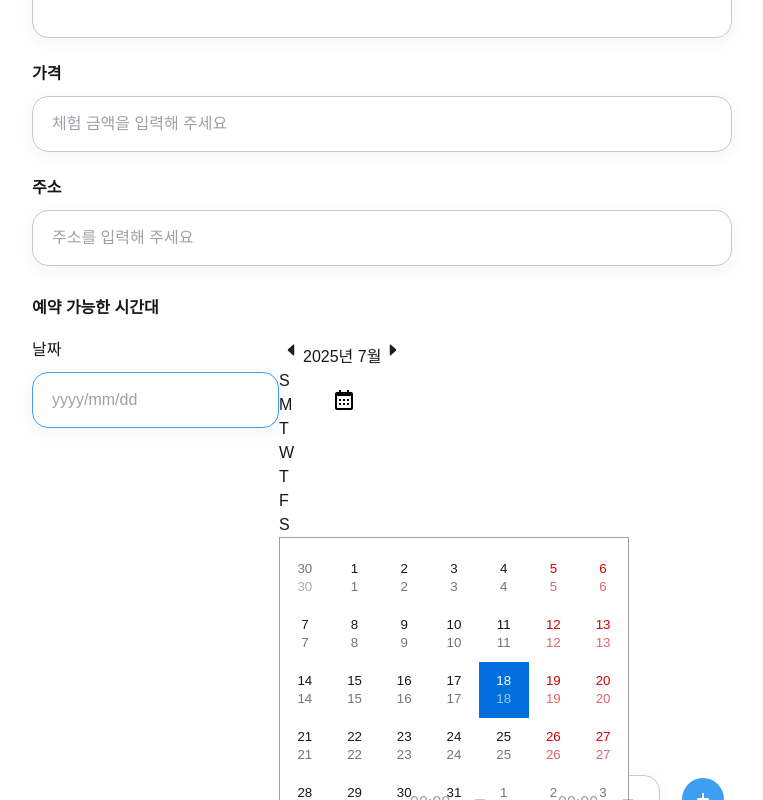
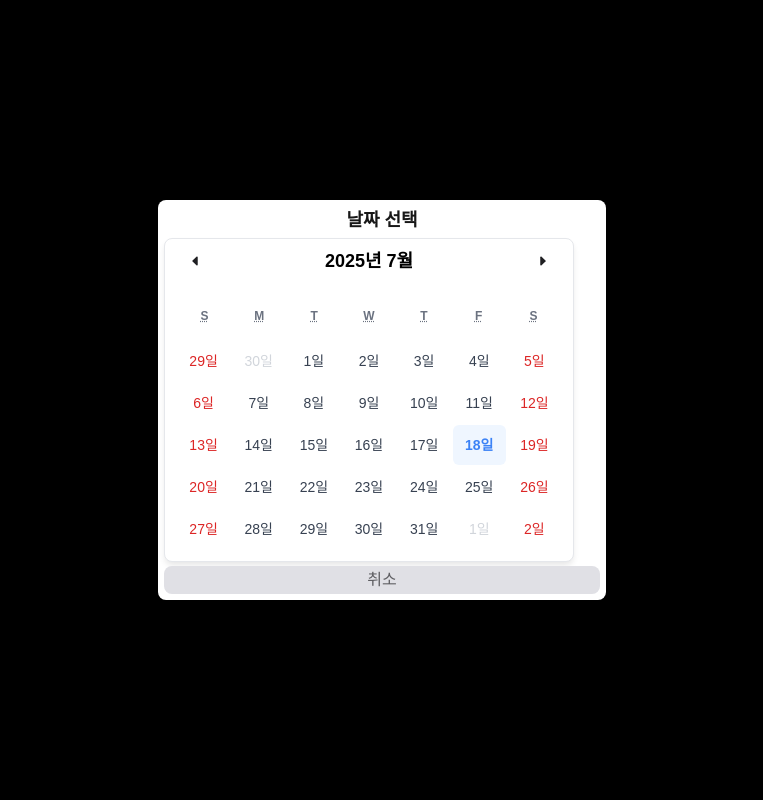
Before and after one commit to yuwonkyu/codenomad, a Next.js app: page /experiences/add in a window 1280 px wide. Both pictures are taken after a click on the button 601 px from the left and 995 px from the top of the page. Shown: the part 595-1395 px from the top of the page, without its empty margins (258-1021 px from the left). Built offline with nearby package versions, Linux system fonts and the light colour scheme; a web font is replaced by a local one.

Commit message:
✨ 🎨 예약 캘린더 컴포넌트 변경: CalendarModal을 CalendarComponent로 교체하고 날짜 선택 UI 개선

```diff
--- a/src/components/common/Calendar.tsx
+++ b/src/components/common/Calendar.tsx
@@ -1,165 +1,247 @@
+'use client';
+import { useEffect, useRef } from 'react';
 import Calendar from 'react-calendar';
-import 'react-calendar/dist/Calendar.css';
+// 기본 스타일 제거 - 커스텀 스타일만 사용
+// import 'react-calendar/dist/Calendar.css';
+import { clsx } from 'clsx';
+import { twMerge } from 'tailwind-merge';
 import Image from 'next/image';
-import React, { useState } from 'react';
-import ReservationModal from '@/components/profile/ReservationModal';
-import { format } from 'date-fns';
 
-type CalendarType = 'default' | 'badge';
+// 클래스 병합 유틸리티
+const cn = (...inputs: (string | undefined)[]) => twMerge(clsx(inputs));
 
-interface Badge {
-  label: string;
-  color: string;
-  count?: number;
-  nickname: string;
+// 캘린더 타입 정의
+type CalendarValue = Date | null;
+
+export interface CalendarProps {
+  selectedDate?: Date | null;
+  onChange?: (date: Date | null) => void;
+  className?: string;
 }
 
-interface CalendarProps {
-  value: Date | null;
-  onChange: (date: Date) => void;
-  type?: CalendarType;
-  badges?: { [date: string]: Badge[] };
-  dots?: string[];
-  className?: string;
-  onClickDay?: (date: Date, event?: React.MouseEvent) => void;
-}
+const CalendarComponent = ({ selectedDate, onChange, className }: CalendarProps) => {
+  const calendarRef = useRef<HTMLDivElement>(null);
 
-const CalendarModal = ({
-  value,
-  onChange,
-  type = 'default',
-  badges = {},
-  dots = [],
-  className = '',
-  onClickDay,
-}: CalendarProps) => {
-  const currentDate = value || new Date();
-  const [modalOpen, setModalOpen] = useState(false);
-  const [modalDate, setModalDate] = useState<string | null>(null);
-  // ReservationModal용 상태 추가
-  const [tab, setTab] = useState<'신청' | '승인' | '거절'>('신청');
-  const [timeOptions] = useState<string[]>(['10:00', '14:00', '18:00']);
-  const [selectedTime, setSelectedTime] = useState<string>(timeOptions[0]);
+  // 완전 커스텀 스타일링 적용
+  useEffect(() => {
+    if (!calendarRef.current) return;
 
-  const handlePrevMonth = () => {
-    const prevMonth = new Date(currentDate.getFullYear(), currentDate.getMonth() - 1, 1);
-    onChange(prevMonth);
-  };
-  const handleNextMonth = () => {
-    const nextMonth = new Date(currentDate.getFullYear(), currentDate.getMonth() + 1, 1);
-    onChange(nextMonth);
+    const calendarElement = calendarRef.current;
+
+    // 모든 react-calendar 요소에 대한 커스텀 스타일 적용
+    const style = document.createElement('style');
+    style.textContent = `
+      /* 캘린더 컨테이너 기본 스타일 리셋 */
+      .react-calendar {
+        background: white !important;
+        border: 1px solid #e5e7eb !important;
+        border-radius: 8px !important;
+        box-shadow: 0 4px 6px -1px rgba(0, 0, 0, 0.1) !important;
+        font-family: inherit !important;
+        line-height: 1.125em !important;
+        width: 410px !important;
+      }
+
+      /* 네비게이션 스타일 */
+      .react-calendar__navigation {
+        display: flex !important;
+        height: 44px !important;
+        margin-bottom: 1em !important;
+        padding: 0 12px !important;
+        align-items: center !important;
+        justify-content: space-between !important;
+        background: transparent !important;
+        border: none !important;
+      }
+
+      .react-calendar__navigation button {
+        background: none !important;
+        border: none !important;
+        cursor: pointer !important;
+        outline: none !important;
+        padding: 8px !important;
+        display: flex !important;
+        align-items: center !important;
+        justify-content: center !important;
+        border-radius: 4px !important;
+        transition: background-color 0.2s !important;
+      }
+
+      .react-calendar__navigation button:hover {
+        background-color: #f3f4f6 !important;
+      }
+
+      .react-calendar__navigation__label {
+        flex-grow: 1 !important;
+        text-align: center !important;
+        font-weight: 600 !important;
+        color: #000000 !important;
+        font-size: 16px !important;
+      }
+
+      /* 월/연 뷰 스타일 */
+      .react-calendar__viewContainer {
+        padding: 0 12px 12px 12px !important;
+      }
+
+      /* 월 뷰 스타일 */
+      .react-calendar__month-view {
+        padding: 0 !important;
+      }
+
+      /* 요일 헤더 스타일 */
+      .react-calendar__month-view__weekdays {
+        text-align: center !important;
+        text-transform: uppercase !important;
+        font-weight: bold !important;
+        font-size: 0.75em !important;
+        margin-bottom: 8px !important;
+        padding: 0 !important;
+      }
+
+      .react-calendar__month-view__weekdays__weekday {
+        padding: 8px 0 !important;
+        color: #6b7280 !important;
+        background: transparent !important;
+        border: none !important;
+      }
+
+      /* 날짜 타일 컨테이너 */
+      .react-calendar__month-view__days {
+        display: grid !important;
+        grid-template-columns: repeat(7, 1fr) !important;
+        gap: 2px !important;
+      }
+
+      /* 날짜 타일 기본 스타일 */
+      .react-calendar__tile {
+        max-width: 100% !important;
+        padding: 12px 0 !important;
+        background: none !important;
+        border: none !important;
+        text-align: center !important;
+        cursor: pointer !important;
+        display: flex !important;
+        align-items: center !important;
+        justify-content: center !important;
+        border-radius: 6px !important;
+        transition: all 0.2s !important;
+        color: #374151 !important;
+        font-size: 14px !important;
+        height: 40px !important;
+      }
+
+      /* 날짜 타일 호버 효과 */
+      .react-calendar__tile:hover {
+        background-color: #f3f4f6 !important;
+      }
+
+      /* 선택된 날짜 스타일 */
+      .react-calendar__tile--active {
+        background-color: #3b82f6 !important;
+        color: white !important;
+      }
+
+      .react-calendar__tile--active:hover {
+        background-color: #2563eb !important;
+      }
+
+      /* 오늘 날짜 스타일 */
+      .react-calendar__tile--now {
+        background-color: #eff6ff !important;
+        color: #3b82f6 !important;
+        font-weight: 600 !important;
+      }
+
+      .react-calendar__tile--now:hover {
+        background-color: #dbeafe !important;
+      }
+
+      /* 다른 월의 날짜 스타일 */
+      .react-calendar__month-view__days__day--neighboringMonth {
+        color: #d1d5db !important;
+      }
+
+      /* 주말 스타일 */
+      .react-calendar__month-view__days__day--weekend {
+        color: #dc2626 !important;
+      }
+
+      /* 비활성화된 날짜 */
+      .react-calendar__tile:disabled {
+        background-color: #f9fafb !important;
+        color: #d1d5db !important;
+        cursor: not-allowed !important;
+      }
+
+      .react-calendar__tile:disabled:hover {
+        background-color: #f9fafb !important;
+      }
+    `;
+
+    document.head.appendChild(style);
+
+    return () => {
+      if (document.head.contains(style)) {
+        document.head.removeChild(style);
+      }
+    };
+  }, []);
+
+  const handleDateChange = (value: any) => {
+    if (value instanceof Date) {
+      // 시간대 문제를 방지하기 위해 로컬 시간 기준으로 처리
+      const localDate = new Date(value.getFullYear(), value.getMonth(), value.getDate());
+      onChange?.(localDate);
+    }
   };
 
-  const weekDays = [
-    { label: 'S', key: 'sun' },
-    { label: 'M', key: 'mon' },
-    { label: 'T', key: 'tue' },
-    { label: 'W', key: 'wed' },
-    { label: 'T', key: 'thu' },
-    { label: 'F', key: 'fri' },
-    { label: 'S', key: 'sat' },
-  ];
-
   return (
-    <div className="calendar-container items-center">
-      {/* 네비게이션 */}
-      <div className="calendar-nav">
-        <button className="calendar-nav-btn" onClick={handlePrevMonth}>
-          <Image src="/icons/icon_alt arrow_left.svg" alt="이전 달" width={24} height={24} />
-        </button>
-        <span className="calendar-title">
-          {currentDate.getFullYear()}년 {currentDate.getMonth() + 1}월
-        </span>
-        <button className="calendar-nav-btn" onClick={handleNextMonth}>
-          <Image src="/icons/icon_alt arrow_right.svg" alt="다음 달" width={24} height={24} />
-        </button>
-      </div>
-
-      {/* 요일 헤더 */}
-      <div className="calendar-weekdays">
-        {weekDays.map((d, i) => (
-          <div key={d.key} className={`calendar-weekday ${i === 0 ? 'calendar-sunday' : i === 6 ? 'calendar-saturday' : ''}`}>{d.label}</div>
-        ))}
-      </div>
-
-      {/* 캘린더 본문 */}
+    <div
+      ref={calendarRef}
+      className={cn(
+        "inline-block",
+        className
+      )}
+    >
       <Calendar
-        value={currentDate}
-        onChange={(value: any) => {
-          if (value instanceof Date) {
-            onChange(value);
-          } else if (Array.isArray(value) && value[0] instanceof Date) {
-            onChange(value[0]);
-          }
-        }}
-        className={`react-calendar--${type} calendar-grid`}
-        prevLabel={null}
-        nextLabel={null}
+        value={selectedDate}
+        onChange={handleDateChange}
+        locale="ko-KR"
+        calendarType="gregory"
+        showNeighboringMonth={true}
+        selectRange={false}
+        returnValue="start"
+        navigationLabel={({ date }) => (
+          <span className="font-semibold text-center text-black text-lg">
+            {date.toLocaleDateString('ko-KR', { year: 'numeric', month: 'long' })}
+          </span>
+        )}
         prev2Label={null}
         next2Label={null}
-        showNavigation={false}
-        formatShortWeekday={() => ''}
-        formatDay={(_locale: string | undefined, date: Date) =>
-          type === 'badge' ? '' : date.getDate().toString()
+        prevLabel={
+          <Image
+            src="/icons/icon_alt arrow_left.svg"
+            alt="previous month"
+            width={20}
+            height={20}
+          />
         }
-        tileContent={({ date, view }: { date: Date; view: string }) => {
-          if (view !== 'month') return null;
-          const dateStr = format(date, 'yyyy-MM-dd');
-          const badgeList = type === 'badge' ? badges[dateStr] ?? [] : [];
-          const showDot = dots.includes(dateStr);
-          const hasBadge = badgeList.length > 0;
-          return (
-            <div
-              className="calendar-cell relative"
-              style={{ cursor: hasBadge ? 'pointer' : 'default', opacity: hasBadge ? 1 : 0.6 }}
-            >
-              {showDot && (
-                <div className="calendar-dot absolute top-4 left-[80%] -translate-x-[50%]" />
-              )}
-              <div className="calendar-date-num">{date.getDate()}</div>
-              {hasBadge && (
-                <div className="calendar-badges">
-                  {badgeList.map((badge, i) => (
-                    <div key={i} className={`calendar-badge ${badge.color}`}>
-                      {badge.label} {badge.count}
-                    </div>
-                  ))}
-                </div>
-              )}
-            </div>
-          );
-        }}
-        tileClassName={() => ''}
-        onClickDay={(date) => {
-          const dateStr = format(date, 'yyyy-MM-dd');
-          const badgeList = type === 'badge' ? badges[dateStr] ?? [] : [];
-          if (badgeList.length > 0) {
-            setModalOpen(true);
-            setModalDate(dateStr);
-          }
-          if (onClickDay) onClickDay(date);
+        nextLabel={
+          <Image
+            src="/icons/icon_alt arrow_right.svg"
+            alt="next month"
+            width={20}
+            height={20}
+          />
+        }
+        formatShortWeekday={(_, date) => {
+          const week = ['S', 'M', 'T', 'W', 'T', 'F', 'S'];
+          return week[date.getDay()];
         }}
       />
-
-      {/* 예약 내역 모달 컴포넌트 연동 */}
-      {modalOpen && modalDate && (
-        <ReservationModal
-          date={new Date(modalDate)}
-          tab={tab}
-          setTab={setTab}
-          timeOptions={timeOptions}
-          selectedTime={selectedTime}
-          setSelectedTime={setSelectedTime}
-          reservations={(badges[modalDate] ?? []).map((badge) => ({
-            status: '신청',
-            count: badge.count ?? 1,
-            nickname: badge.nickname
-          }))}
-          onClose={() => setModalOpen(false)}
-        />
-      )}
     </div>
   );
 };
 
-export default CalendarModal;
+export default CalendarComponent;
--- a/src/components/myExperiencesAddEdit/ReserveTimesInput.tsx
+++ b/src/components/myExperiencesAddEdit/ReserveTimesInput.tsx
@@ -1,6 +1,6 @@
 import Input from '@/components/common/Input';
 import Image from 'next/image';
-import CalendarModal from '@/components/common/Calendar';
+import CalendarComponent from '@/components/common/Calendar';
 import { useState } from 'react';
 
 const TIME_OPTIONS = Array.from({ length: 25 }, (_, i) => {
@@ -31,6 +31,8 @@ const ReserveTimesInput = ({
 }: ReserveTimesInputProps) => {
   const [calendarOpenIdx, setCalendarOpenIdx] = useState<number | null>(null);
 
+  console.log('현재 calendarOpenIdx:', calendarOpenIdx);
+
   return (
     <div className='mb-30'>
       <div className='text-16-b mb-18'>예약 가능한 시간대</div>
@@ -46,18 +48,45 @@ const ReserveTimesInput = ({
                 value={rt.date}
                 readOnly
                 dateIcon={idx === 0}
-                onDateIconClick={idx === 0 ? () => setCalendarOpenIdx(idx) : undefined}
+                onDateIconClick={idx === 0 ? () => {
+                  console.log('달력 아이콘 클릭됨', idx);
+                  setCalendarOpenIdx(idx);
+                } : undefined}
               />
               {/* 달력 아이콘 클릭 시 CalendarModal 노출 */}
               {calendarOpenIdx === idx && idx === 0 && (
-                <CalendarModal
-                  open={true}
-                  value={rt.date ? new Date(rt.date) : null}
-                  onChange={(date) => onChange(idx, 'date', date.toISOString().slice(0, 10))}
-                  onClose={() => setCalendarOpenIdx(null)}
-                  position={{ top: 50, left: 0 }}
-                  type='default' // 디폴트 타입으로 지정
-                />
+                <div className="fixed inset-0 z-[9999] flex items-center justify-center bg-black bg-opacity-50">
+                  <div className="bg-white rounded-lg shadow-lg p-6 max-w-md w-full mx-4 relative z-[10000]">
+                    <div className="mb-4">
+                      <h3 className="text-lg font-semibold text-center">날짜 선택</h3>
+                    </div>
+                    <CalendarComponent
+                      selectedDate={rt.date ? new Date(rt.date) : null}
+                      onChange={(date: Date | null) => {
+                        console.log('날짜 선택됨:', date);
+                        if (date) {
+                          // YYYY-MM-DD 형식으로 변환
+                          const year = date.getFullYear();
+                          const month = (date.getMonth() + 1).toString().padStart(2, '0');
+                          const day = date.getDate().toString().padStart(2, '0');
+                          const dateString = `${year}-${month}-${day}`;
+                          console.log('변환된 날짜:', dateString);
+                          onChange(idx, 'date', dateString);
+                          setCalendarOpenIdx(null); // 날짜 선택 후 모달 닫기
+                        }
+                      }}
+                    />
+                    <button
+                      onClick={() => {
+                        console.log('취소 버튼 클릭됨');
+                        setCalendarOpenIdx(null);
+                      }}
+                      className="w-full mt-4 py-2 bg-gray-100 text-gray-700 rounded-lg font-medium hover:bg-gray-200 transition-colors"
+                    >
+                      취소
+                    </button>
+                  </div>
+                </div>
               )}
             </div>
             {/* 시간 인풋/버튼 */}
```
